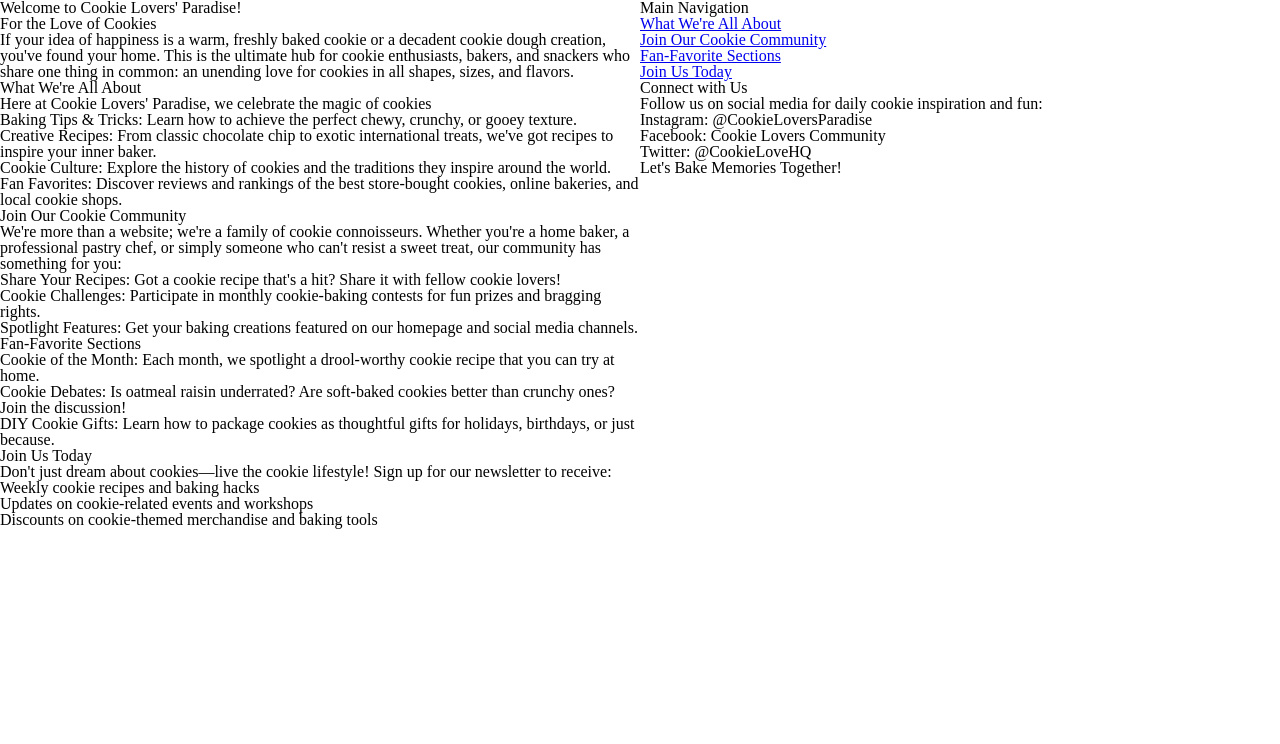
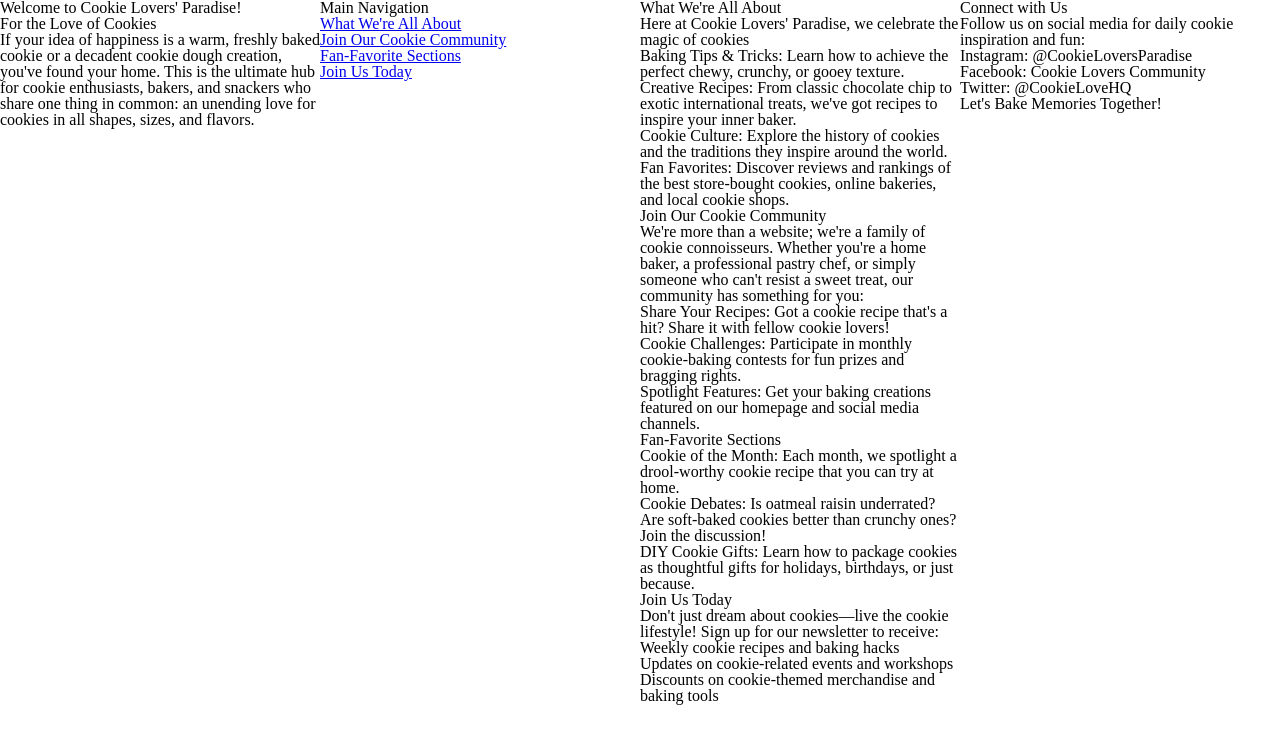
Before and after one commit to SusanArraez/assignment0, a plain HTML site: page index.html in a window 1280 px wide. Drawn offline with Linux system fonts and the light colour scheme.

Commit message:
Update style.css
added L and xl media queries

```diff
--- a/style.css
+++ b/style.css
@@ -69,4 +69,16 @@ body{
 
 }
 /* MEDIA QUERY (large) */
+@media screen and (min-width: 1141px) {
+    body{
+        grid-template-columns: 1fr 1fr 1fr;
+    }
+
+    }
 /* MEDIA QUERY (xl) */
+@media screen and (min-width: 1272px) {
+    body{
+        grid-template-columns: 1fr 1fr 1fr 1fr;
+    }
+
+    }
```
